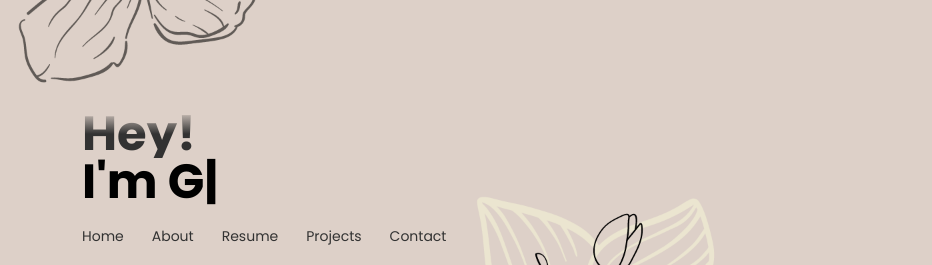
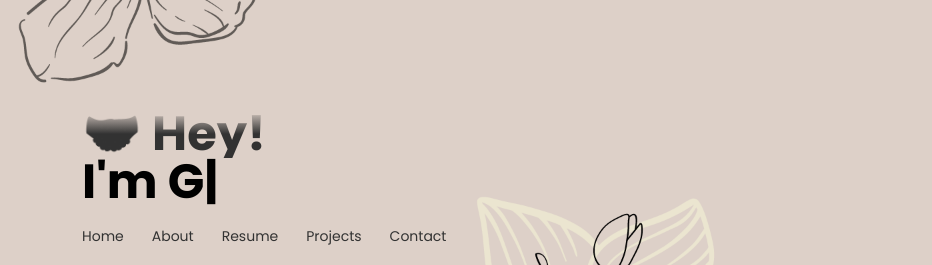
Before and after one commit to gaytrisran03/portfolio-gaytri, a plain HTML site: page index.html in a window 1280 px wide. Shown: the part 182-447 px from the top of the page, 0-932 px from the left. Drawn offline with nearby package versions, Linux system fonts and the light colour scheme.

Commit message:
emoji added

```diff
--- a/index.html
+++ b/index.html
@@ -34,9 +34,7 @@
   <!-- ======= Header ======= -->
   <header id="header" style="background-image: url(assets/img/img.png); background-repeat: no-repeat; background-attachment: fixed; background-size: 100%; width:100%;">
     <div class="container">
-
-      <a href="index.html" class="mr-auto logo-header-top"><img src="assets/img/favicon.png" alt="" class="img-fluid"></a>
-      <h1><a href="index.html">Hey! </a></h1>
+      <h1><a href="index.html"> &#129309; Hey! </a></h1>
       <h1>I'm <span class="dynamic-text mr-auto"></span></h1>
       <nav id="navbar" class="navbar">
         <ul>
```
